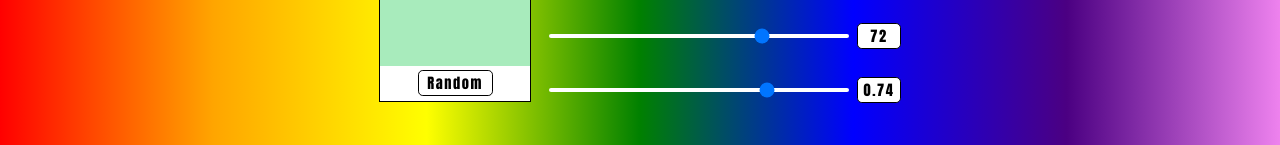
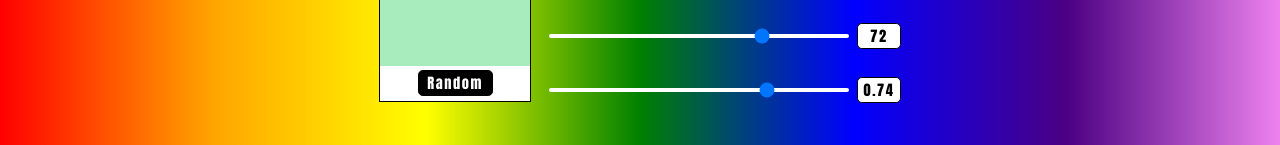
Before and after one commit to StevenZambito/color-picker, a React (Create React App) app: page / in a window 1280 px wide. In both pictures the pointer is over the button "Random". Shown: the part 299-444 px from the top of the page. Built offline with nearby package versions, Linux system fonts and the light colour scheme.

Commit message:
Fixed button styling

```diff
--- a/src/index.scss
+++ b/src/index.scss
@@ -96,6 +96,11 @@ button {
   font-size: 0.9rem;
 }
 
+button:hover {
+  background-color: black;
+  color: white;
+}
+
 .first-section P {
   border: 0.1rem solid black;
   width: 2rem;
```
